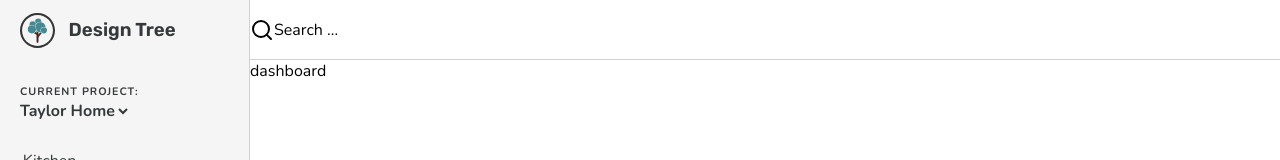
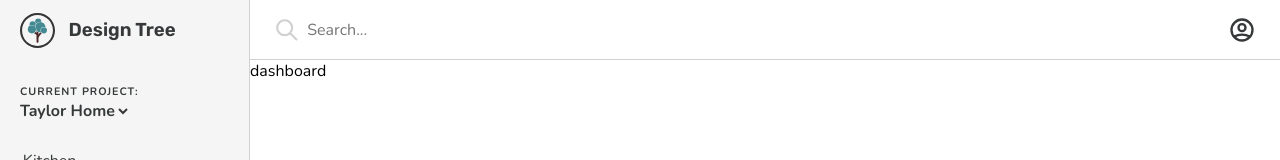
Before and after one commit to peter-yhc/design-tree-web, a React app: page /#/dashboard in a window 1280 px wide. Shown: the top 160 px of the page. Built offline with nearby package versions, Linux system fonts and the light colour scheme.

Commit message:
switches feather-icons for heroicons. adds icons to dashboard header.

```diff
--- a/package.json
+++ b/package.json
@@ -21,11 +21,11 @@
   },
   "homepage": "https://github.com/peter-yhc/design-tree-web#readme",
   "dependencies": {
+    "@heroicons/react": "^1.0.3",
     "@types/react-router-dom": "^5.1.8",
     "@types/styled-components": "^5.1.12",
     "react": "^17.0.2",
     "react-dom": "^17.0.2",
-    "react-feather": "^2.0.9",
     "react-router-dom": "^5.2.0",
     "styled-components": "^5.3.0",
     "typescript": "^4.3.5"
--- a/src/pages/components/base-container/BaseContainer.tsx
+++ b/src/pages/components/base-container/BaseContainer.tsx
@@ -1,7 +1,7 @@
 import React from 'react';
 import styled from 'styled-components';
 import SideNav from 'pages/components/side-nav/SideNav';
-import { Search } from 'react-feather';
+import { SearchIcon, UserCircleIcon } from '@heroicons/react/outline';
 
 const Container = styled.div`
   height: 100%;
@@ -18,12 +18,45 @@ const Nav = styled(SideNav)`
 const Header = styled.header`
   grid-area: header;
   display: flex;
-  align-items: center;
+  justify-content: space-between;
   border-bottom: 1px ${(props) => props.theme.colours.grey} solid;
 `;
 
 const Main = styled.main`
   grid-area: main;
+`;
+
+const SearchBox = styled.div`
+  display: flex;
+  align-items: center;
+  padding-left: ${(props) => props.theme.outerSpacing.medium};
+`;
+
+const Search = styled(SearchIcon)`
+  color: ${(props) => props.theme.colours.grey};
+  width: 1.6em;
+`;
+
+const SearchField = styled.input`
+  border: 0;
+  outline: none;
+  color: ${(props) => props.theme.colours.black};
+  margin-left: ${(props) => props.theme.outerSpacing.tiny};
+
+  &::placeholder {
+    color: ${(props) => props.theme.colours.darkGrey};
+  }
+`;
+
+const SecondaryLinks = styled.div`
+  display: flex;
+  align-items: center;
+  padding-right: ${(props) => props.theme.outerSpacing.medium};
+`;
+
+const UserCircle = styled(UserCircleIcon)`
+  color: ${(props) => props.theme.colours.black};
+  width: 1.75em;
 `;
 
 interface BaseContainerProps {
@@ -35,9 +68,13 @@ export default function BaseContainer({ children }: BaseContainerProps) {
     <Container>
       <Nav />
       <Header>
-        <Search />
-        {' '}
-        Search ...
+        <SearchBox>
+          <Search />
+          <SearchField placeholder="Search..." />
+        </SearchBox>
+        <SecondaryLinks>
+          <UserCircle />
+        </SecondaryLinks>
       </Header>
       <Main>
         {children}
--- a/src/theme/index.ts
+++ b/src/theme/index.ts
@@ -6,6 +6,7 @@ const colours = {
   black: 'hsl(204,4%,22%)',
   lightGrey: 'hsl(0,0%,96%)',
   grey: 'hsl(0,0%,82%)',
+  darkGrey: 'hsl(0,0%,46%)',
 };
 
 const innerSpacing = {
```
Also changed, not shown: 1 other file (tests, documents, lock files or other folders).
